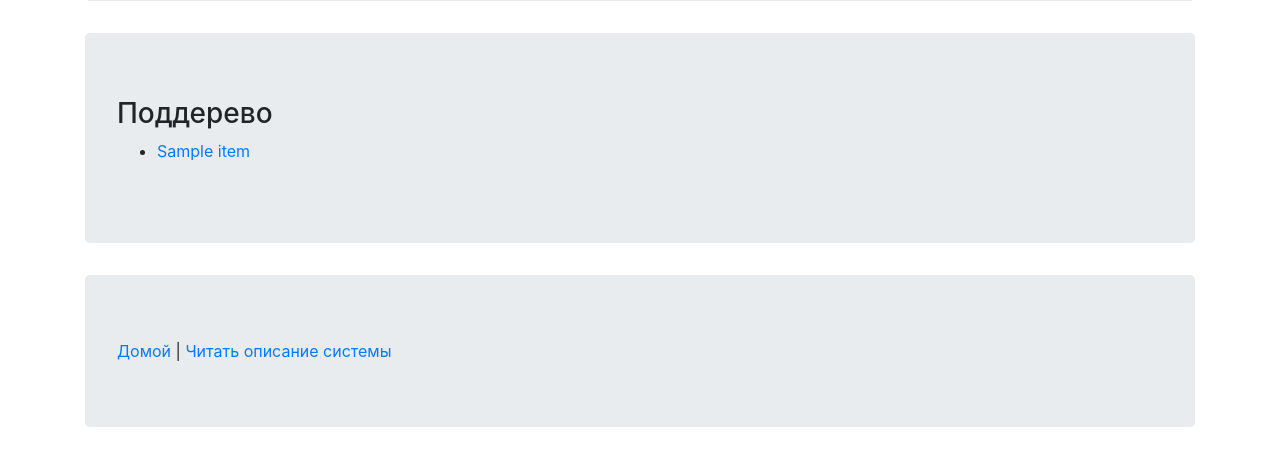
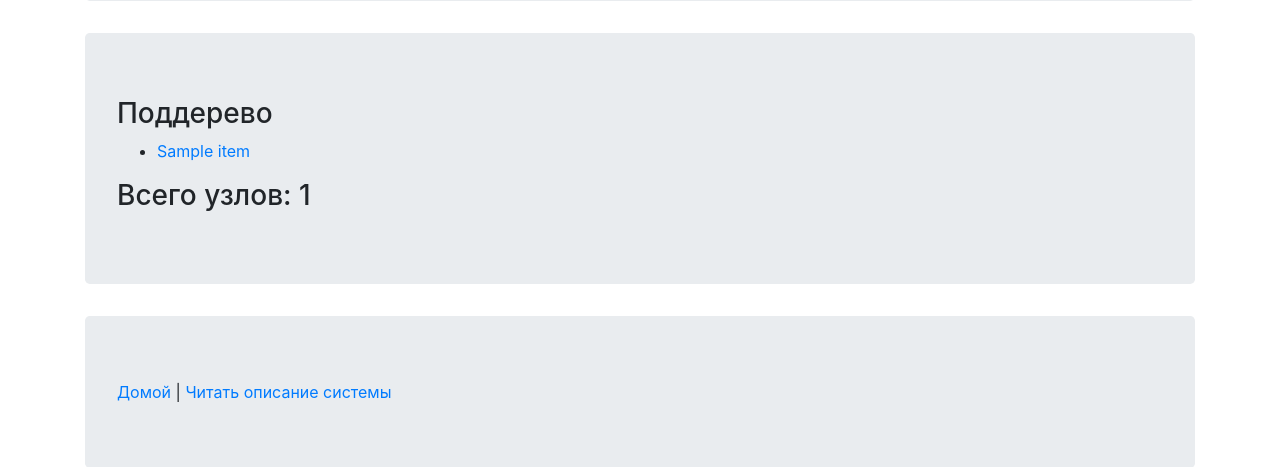
Before and after one commit to jfeldman777/brain-mapper, a Django app: template templates/back/tree.html in a window 1280 px wide. Shown: the part 151-618 px from the top of the page. Run offline with Django 3.2, Linux system fonts and the light colour scheme; the template is opened without the code that fills it: most values are stand-ins (such as "Sample title", 1, 10 or a date in 2020); some libraries are stand-ins or nearby versions.

Commit message:
treecount

```diff
--- a/templates/back/tree.html
+++ b/templates/back/tree.html
@@ -33,4 +33,5 @@
         </li></ul>
     {% endfor %}
 {% endfor %}
+<h3>Всего узлов: {{count}}</h3>
 {% endblock %}
--- a/tree/v_cur.py
+++ b/tree/v_cur.py
@@ -138,6 +138,7 @@ def subtree(request,id):
     annotated_list = MagicNode.get_annotated_list(parent=node)
     return render(request,'tree.html',
                     {'annotated_list':annotated_list,
+                    'count':len(annotated_list)
                      })
 
 def tree(id):
```
